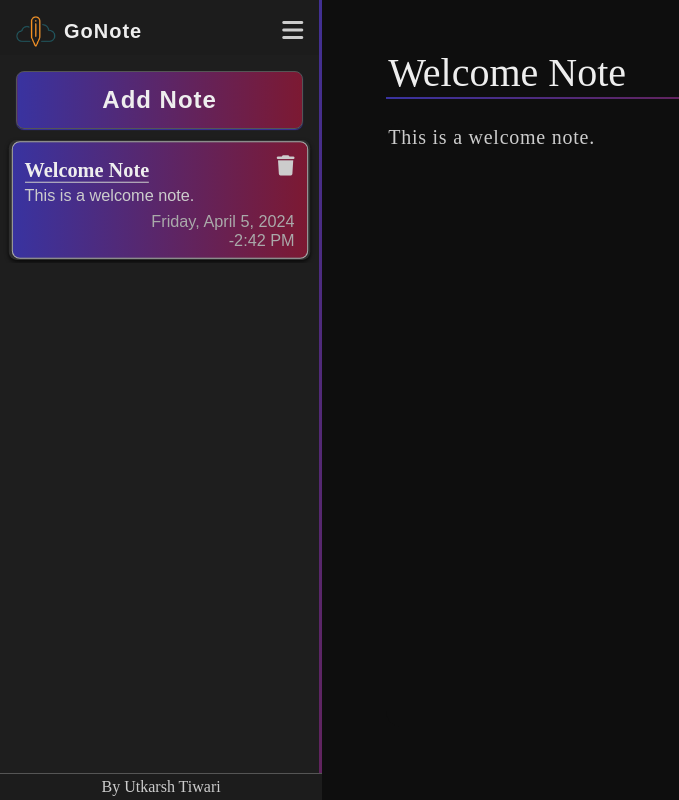
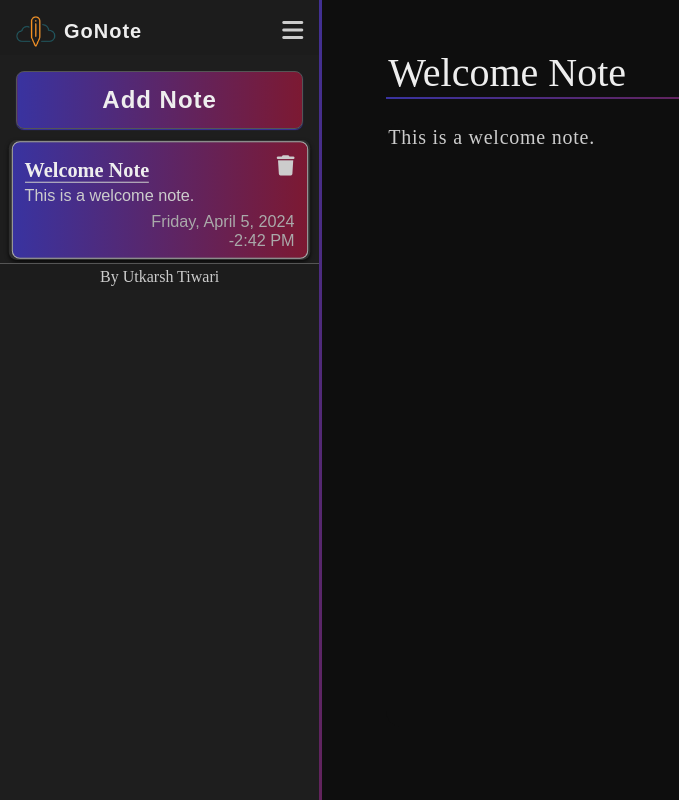
Before and after one commit to Developer-Utkarsh/GoNote, a React (Vite) app: page / in a window 1280 px wide. Shown: the whole page, without its empty margins (0-679 px from the left). Built offline with nearby package versions, Linux system fonts and the light colour scheme; a web font is replaced by a local one.

Commit message:
fixed scrolling bug

```diff
--- a/src/Components/App.css
+++ b/src/Components/App.css
@@ -962,3 +962,26 @@ li {
   font-size: 1rem;
   font-family: 'Signika Negative';
 }
+.sidebar {
+  width: 100%;
+  height: 100vh;
+  background: #1e1e1e;
+  overflow-y: auto;
+}
+.notesContainer {
+  margin-top: 0rem;
+  height: auto;
+  overflow-y: scroll;
+  width: 98%;
+  overflow: visible;
+}
+.userSection {
+  border: none;
+  border-radius: 0;
+  margin: auto;
+  padding: .25rem 0;
+  background-color: #1c1c1c;
+  box-shadow: none;
+  border-top: .25px solid #555;
+  position: sticky;
+}
```
